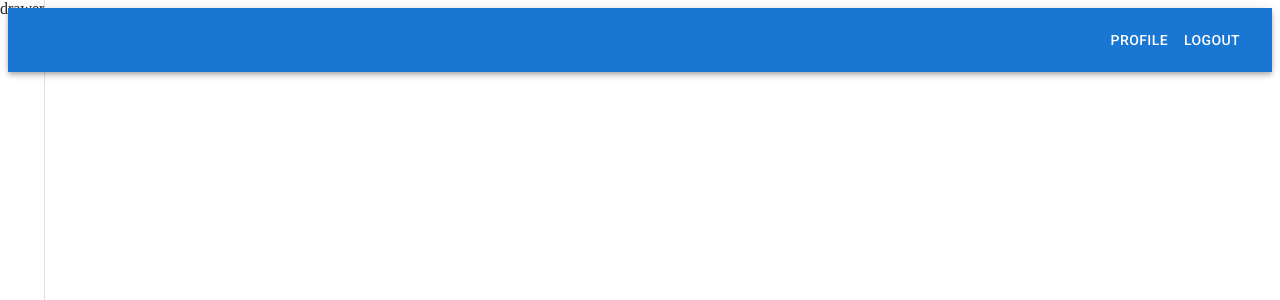
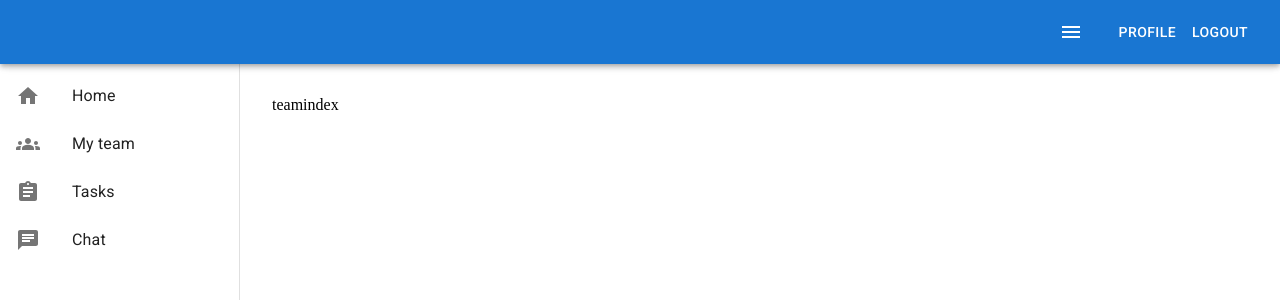
Before and after one commit to Floriian/taskmanagement, a React (Vite) app in the folder apps/client/: page /team in a window 1280 px wide. Shown: the top 300 px of the page. Built offline with nearby package versions, Linux system fonts and the light colour scheme; sample sign-in values are in the browser's storage.

Commit message:
create sidebar

```diff
--- a/apps/client/src/components/Layout/Layout.tsx
+++ b/apps/client/src/components/Layout/Layout.tsx
@@ -1,13 +1,9 @@
 import React, { ReactNode, useEffect, useState } from 'react';
 import { Navigate, Outlet, redirect, useNavigate } from 'react-router-dom';
-import { authInstance } from '../../services/auth.instance';
-import { AxiosError } from 'axios';
 import Menu from './Menu';
 import Sidebar from './Sidebar';
 import { useAppDispatch, useAppSelector } from '../../hooks/redux-hooks';
 import { setToken } from '../../features/auth/authSlice';
-import { teamService } from '../../services/team.service';
-import { setTeam } from '../../features/team/teamSlice';
 
 export default function Layout() {
   const token = localStorage.getItem('access_token');
@@ -26,10 +22,9 @@ export default function Layout() {
     <>
       {token ? (
         <>
-          {/* <Sidebar> */}
-          <Menu />
-          <Outlet />
-          {/* </Sidebar> */}
+          <Sidebar>
+            <Outlet />
+          </Sidebar>
         </>
       ) : (
         <Navigate to="/auth/sign-in" />
--- a/apps/client/src/components/Layout/Menu.tsx
+++ b/apps/client/src/components/Layout/Menu.tsx
@@ -8,13 +8,16 @@ import {
   IconButton,
 } from '@mui/material';
 import MenuIcon from '@mui/icons-material/Menu';
+import { useTheme } from '@emotion/react';
 
 export default function Menu() {
   return (
     <AppBar
-      position="sticky"
+      position="fixed"
       sx={{
         marginBottom: '1rem',
+        width: `calc(100% - ${240})`,
+        zIndex: (theme) => theme.zIndex.drawer + 1,
       }}
     >
       <Toolbar>
@@ -25,7 +28,7 @@ export default function Menu() {
             width: '100vw',
           }}
         >
-          {/* <IconButton
+          <IconButton
             size="large"
             edge="start"
             color="inherit"
@@ -33,7 +36,7 @@ export default function Menu() {
             sx={{ mr: 2 }}
           >
             <MenuIcon />
-          </IconButton> */}
+          </IconButton>
           <Box sx={{ display: 'flex' }}>
             <Button color="inherit">Profile</Button>
             <Button color="inherit">Logout</Button>
--- a/apps/client/src/components/Layout/Sidebar.tsx
+++ b/apps/client/src/components/Layout/Sidebar.tsx
@@ -1,23 +1,85 @@
-import { Box, Drawer, List, ListItem, ListItemButton } from '@mui/material';
 import React from 'react';
+import {
+  Box,
+  Drawer,
+  List,
+  ListItem,
+  ListItemButton,
+  ListItemText,
+  ListItemIcon,
+  Toolbar,
+  Typography,
+  useMediaQuery,
+} from '@mui/material';
+import { useTheme } from '@emotion/react';
+import Menu from './Menu';
+import HomeIcon from '@mui/icons-material/Home';
+import GroupsIcon from '@mui/icons-material/Groups';
+import AssignmentIcon from '@mui/icons-material/Assignment';
+import ChatIcon from '@mui/icons-material/Chat';
 
 type Props = {
   children: React.ReactNode;
 };
-
+const drawerWidth = 240;
 export default function Sidebar({ children }: Props) {
+  const theme = useTheme();
+  // @ts-ignore
+  const matches = useMediaQuery(theme.breakpoints.up('md'));
   return (
     <Box sx={{ display: 'flex' }}>
-      <Drawer anchor="left" variant="permanent">
-        <Box sx={{ width: 250 }} role="presentation">
+      <Menu />
+      <Drawer
+        variant="permanent"
+        sx={{
+          width: drawerWidth,
+          flexShrink: 0,
+          [`& .MuiDrawer-paper`]: {
+            width: drawerWidth,
+            boxSizing: 'border-box',
+          },
+        }}
+      >
+        <Toolbar />
+        <Box sx={{ overflow: 'auto' }}>
           <List>
             <ListItem disablePadding>
-              <ListItemButton>asd</ListItemButton>
+              <ListItemButton>
+                <ListItemIcon>
+                  <HomeIcon />
+                </ListItemIcon>
+                <ListItemText primary={'Home'} />
+              </ListItemButton>
+            </ListItem>
+            <ListItem disablePadding>
+              <ListItemButton>
+                <ListItemIcon>
+                  <GroupsIcon />
+                </ListItemIcon>
+                <ListItemText primary={'My team'} />
+              </ListItemButton>
+            </ListItem>
+            <ListItem disablePadding>
+              <ListItemButton>
+                <ListItemIcon>
+                  <AssignmentIcon />
+                </ListItemIcon>
+                <ListItemText primary={'Tasks'} />
+              </ListItemButton>
+            </ListItem>
+            <ListItem disablePadding>
+              <ListItemButton>
+                <ListItemIcon>
+                  <ChatIcon />
+                </ListItemIcon>
+                <ListItemText primary={'Chat'} />
+              </ListItemButton>
             </ListItem>
           </List>
         </Box>
       </Drawer>
       <Box component="main" sx={{ flexGrow: 1, p: 3 }}>
+        <Toolbar />
         {children}
       </Box>
     </Box>
--- a/apps/client/src/main.tsx
+++ b/apps/client/src/main.tsx
@@ -10,11 +10,16 @@ import '@fontsource/roboto/700.css';
 
 import { Provider } from 'react-redux';
 import { store } from './store';
+import { ThemeProvider, createTheme } from '@mui/material';
+
+const theme = createTheme();
 
 ReactDOM.createRoot(document.getElementById('root') as HTMLElement).render(
   <React.StrictMode>
     <Provider store={store}>
-      <RouterProvider router={router} />
+      <ThemeProvider theme={theme}>
+        <RouterProvider router={router} />
+      </ThemeProvider>
     </Provider>
   </React.StrictMode>,
 );
--- a/apps/client/src/pages/team/TeamIndex.tsx
+++ b/apps/client/src/pages/team/TeamIndex.tsx
@@ -1,27 +1,9 @@
 import React from 'react';
 import { Chat } from '../../components';
-import { Box, Container, Drawer } from '@mui/material';
+import { Box, Container, Drawer, List, ListItem } from '@mui/material';
+
+const drawerWidth = 240;
+
 export default function TeamIndex() {
-  return (
-    <>
-      <Box
-        sx={{
-          display: 'flex',
-        }}
-      >
-        <Drawer
-          open={true}
-          disableAutoFocus
-          anchor="left"
-          variant="persistent"
-          sx={{
-            height: 'auto',
-            zIndex: '-2',
-          }}
-        >
-          drawer
-        </Drawer>
-      </Box>
-    </>
-  );
+  return <>teamindex</>;
 }
```
